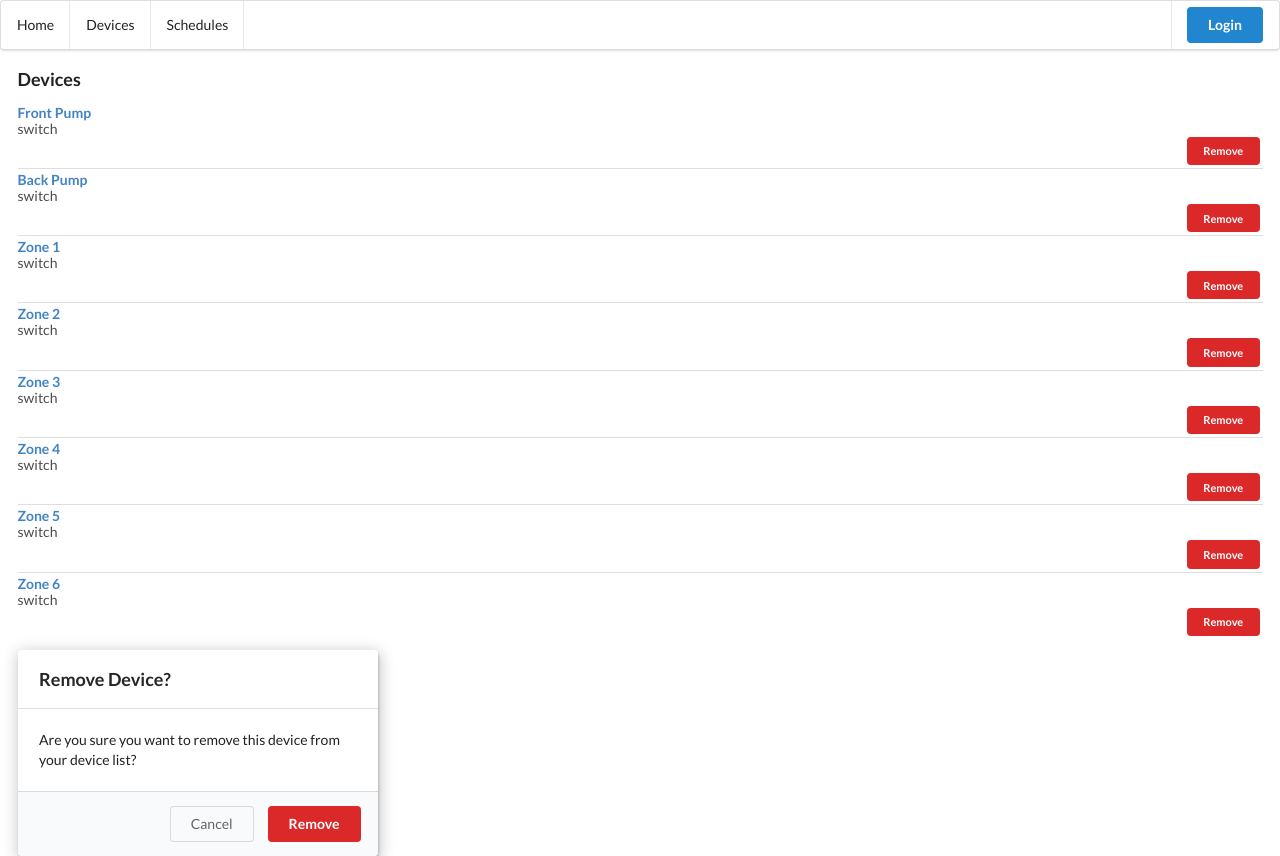
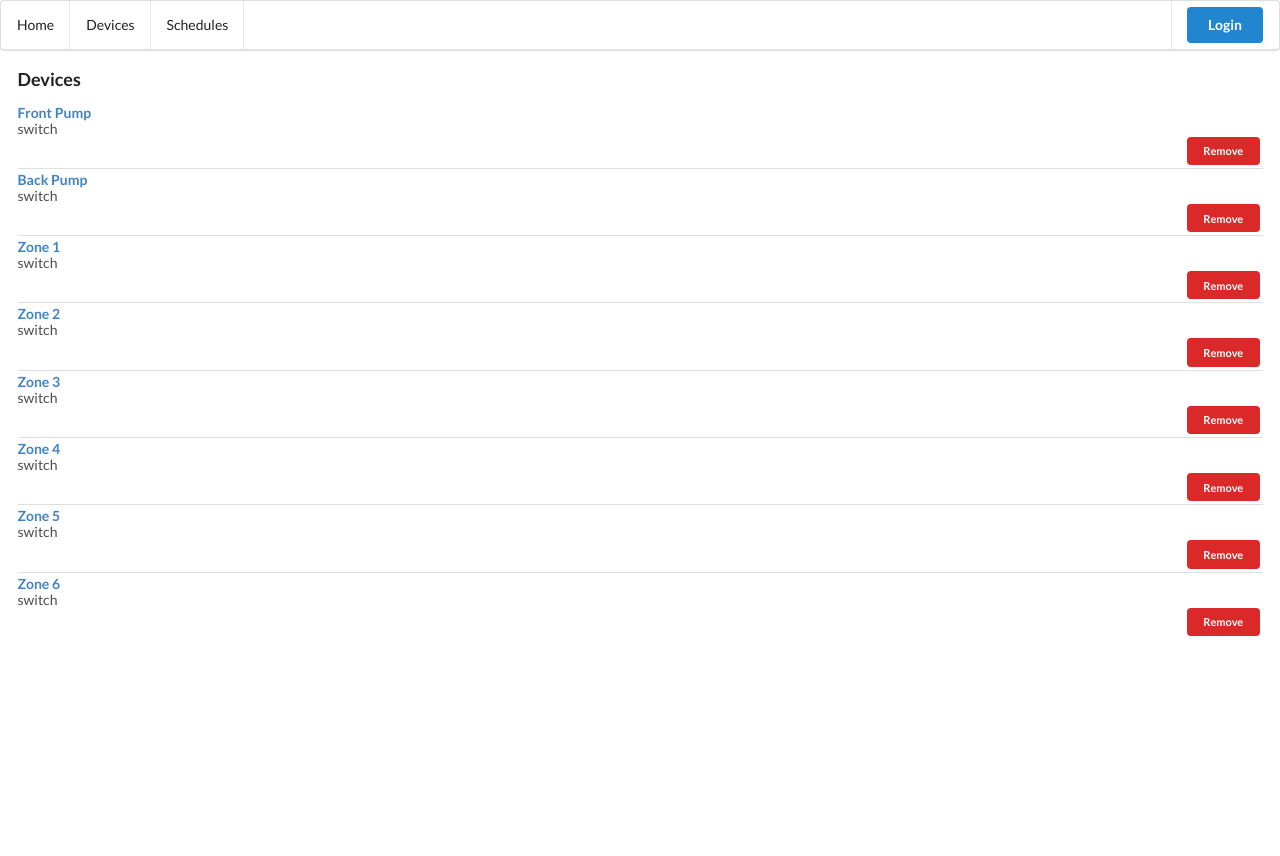
Before and after one commit to Douglas-J-Johnson/rpi-sprinkler-controller-client, a Vue app: page /devices in a window 1280 px wide. After the commit the page ends 800 px from the top, so only its background shows below. Built offline with nearby package versions, Linux system fonts and the light colour scheme.

Commit message:
Revert "make top level Vue object a named export"
This reverts commit 9daf75e2a0cf90d3b65da44db0b21e4784700026.

```diff
--- a/src/components/Devices.vue
+++ b/src/components/Devices.vue
@@ -8,38 +8,18 @@
                     <div class="description">{{ device.type }}</div>
                 </div>
                 <div class="right floated content">
-                    <button
-                        class="ui mini negative button"
-                        @click="onInitiateDeviceRemoval(device.id)">Remove</button>
+                    <button class="ui mini negative button" @click="removeDevice(device.id)">
+                        Remove
+                    </button>
                 </div>
             </div>
         </div>
-        <div id="remove-confirmation-modal" class="ui active mini modal">
-            <div class="ui header">
-                Remove Device?
-            </div>
-            <div class="content">
-                <p>Are you sure you want to remove this device from your device list?</p>
-            </div>
-            <div class="actions">
-                <button
-                    class="ui basic cancel button"
-                    @click="onDenyRemoval">Cancel</button>
-                <button
-                    class="ui red approve button"
-                    @click="onConfirmRemoval">Remove</button>
-            </div>
-        </div>
+
     </div>
 </template>
 
 <script>
-import { mapActions, mapGetters } from 'vuex';
-import $ from 'jquery';
-
-const REMOVE_MODAL_ID = '#remove-confirmation-modal';
-const REMOVE_ID_ATTR = 'data-device-id';
-
+import { mapGetters, mapMutations } from 'vuex';
 
 export default {
     name: 'Devices',
@@ -47,18 +27,11 @@ export default {
         ...mapGetters(['allDevices'])
     },
     methods: {
-        ...mapActions(['removeDevice']),
-        removeDeviceID: function () { return parseInt($(REMOVE_MODAL_ID).attr(REMOVE_ID_ATTR)); },
-        setRemoveDeviceID: function (value) { $(REMOVE_MODAL_ID).attr(REMOVE_ID_ATTR, value); },
-        onInitiateDeviceRemoval: function (id) {
-            this.setRemoveDeviceID(id);
-            // $('#remove-confirmation-modal').modal('show');
-        },
-        onConfirmRemoval: function () {
-            this.removeDevice(this.removeDeviceID());
-            this.setRemoveDeviceID(null);
-        },
-        onDenyRemoval: function () { this.setRemoveDeviceID(null); }
+        ...mapMutations([
+            'addDevice',
+            'updateDevice',
+            'removeDevice'
+        ])
     }
 }
 </script>
--- a/src/main.js
+++ b/src/main.js
@@ -24,7 +24,7 @@ export const router = new VueRouter({
   ]
 });
 
-export const app = new Vue({
+new Vue({
   router,
   store,
   render: h => h(App),
--- a/src/store/modules/devices.js
+++ b/src/store/modules/devices.js
@@ -24,28 +24,23 @@ const getters = {
 };
 
 const mutations = {
-    addDeviceToState: (state, device) => {
+    addDevice: (state, device) => {
         console.log('Add', device);
         // check to see if device is in devices
         // if already in list, warn
         // else add device to list
     },
-    updateDeviceInState: (state, id) => {
+    updateDevice: (state, id) => {
         console.log('Update', id);
         // check to see if device is in devices
         // if already in list, update
         // else error
     },
-    removeDeviceFromState: (state, id) => {
-        state.devices = state.devices.filter(device => device.id !== id);
+    removeDevice: (state, id) => {
+        state.devices = state.devices.filter(device => device.id !== id)
     }
 };
 
-const actions = {
-    removeDevice: ({ commit }, id) => {
-        console.log('REMOVE', id);
-        commit('removeDeviceFromState', id);
-    }
-};
+const actions = { };
 
 export default { state, getters, mutations, actions };
```
